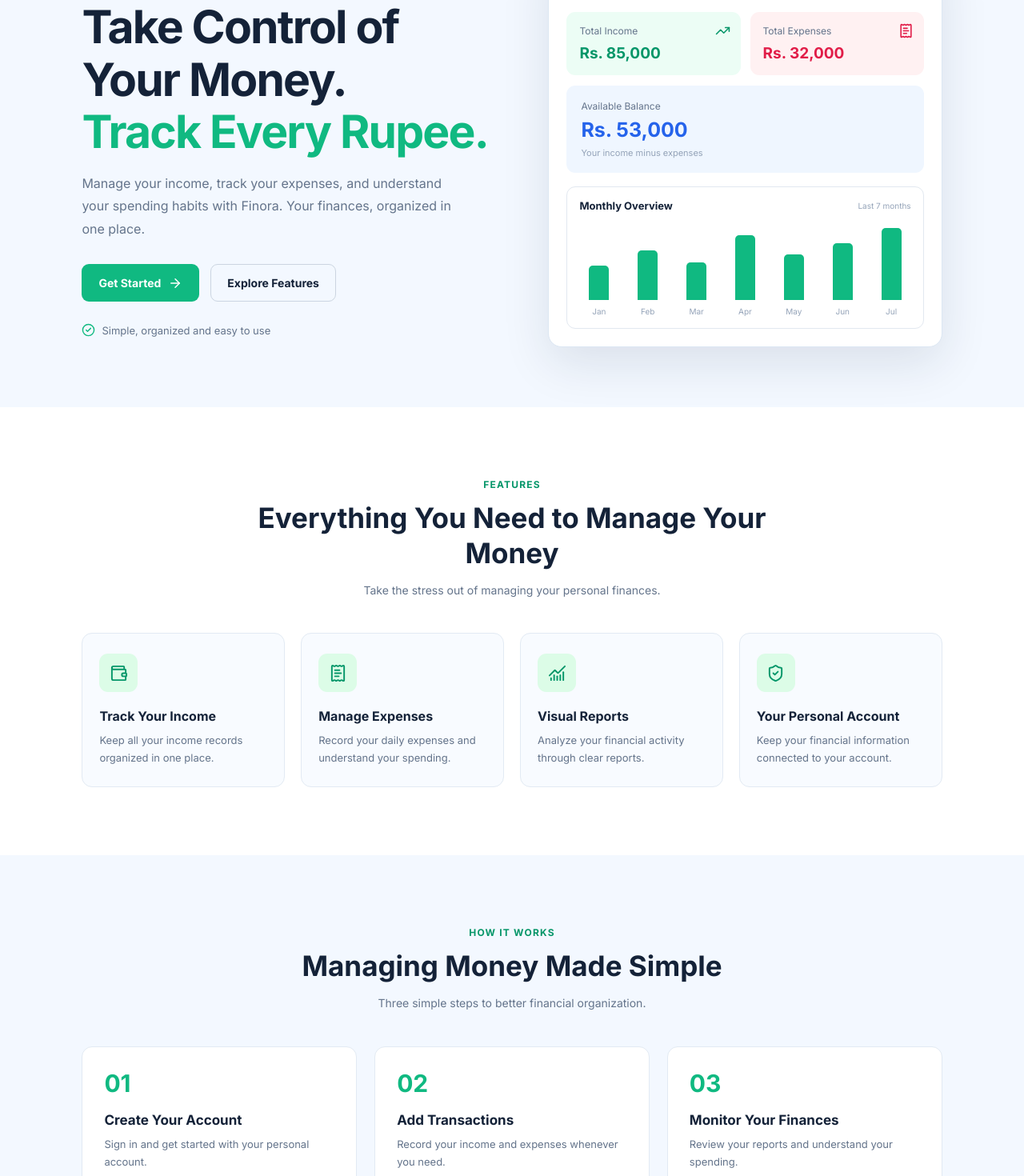
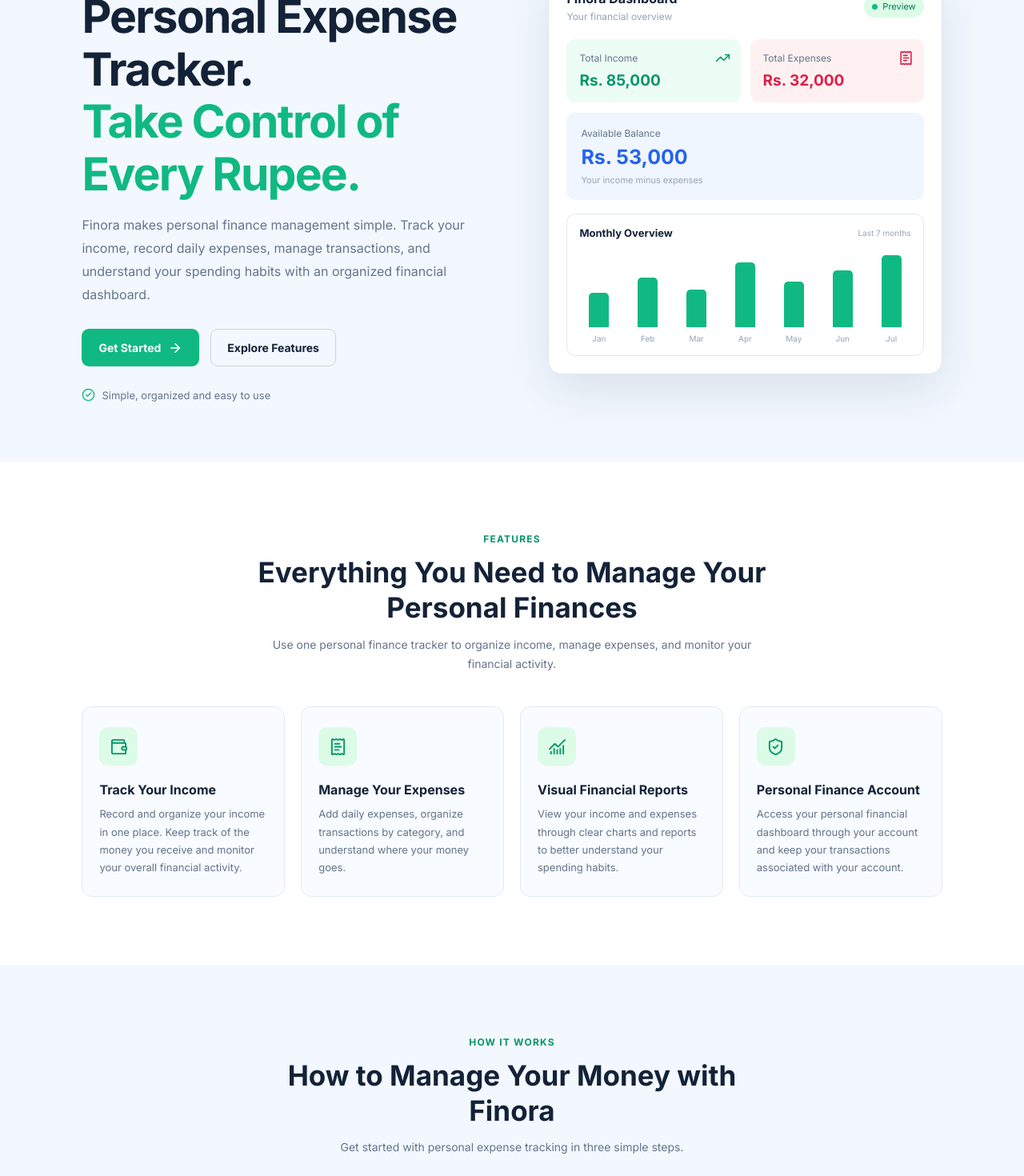
Before and after one commit to Hasnain0420/Finora, a React (Vite) app: page / in a window 1280 px wide. Shown: the part 220-1690 px from the top of the page at 80% size. Built offline with nearby package versions, Linux system fonts and the light colour scheme; no server answers.

Commit message:
Improve landing page for seo

```diff
--- a/src/pages/landing/Landing.jsx
+++ b/src/pages/landing/Landing.jsx
@@ -20,32 +20,32 @@ export default function Landing() {
       icon: <Wallet size={23} />,
       title: "Track Your Income",
       description:
-        "Keep all your income records organized in one place.",
+        "Record and organize your income in one place. Keep track of the money you receive and monitor your overall financial activity.",
     },
     {
       icon: <ReceiptText size={23} />,
-      title: "Manage Expenses",
+      title: "Manage Your Expenses",
       description:
-        "Record your daily expenses and understand your spending.",
+        "Add daily expenses, organize transactions by category, and understand where your money goes.",
     },
     {
       icon: <ChartNoAxesCombined size={23} />,
-      title: "Visual Reports",
+      title: "Visual Financial Reports",
       description:
-        "Analyze your financial activity through clear reports.",
+        "View your income and expenses through clear charts and reports to better understand your spending habits.",
     },
     {
       icon: <ShieldCheck size={23} />,
-      title: "Your Personal Account",
+      title: "Personal Finance Account",
       description:
-        "Keep your financial information connected to your account.",
+        "Access your personal financial dashboard through your account and keep your transactions associated with your account.",
     },
   ];
 
   return (
     <div className="landing_page">
       {/* Navbar */}
-      <nav className="landing_nav">
+      <nav className="landing_nav" aria-label="Main navigation">
         <Link to="/" className="landing_logo">
           <Wallet size={29} />
           <span>Finora</span>
@@ -68,6 +68,7 @@ export default function Landing() {
         </div>
       </nav>
 
+      <main>
         {/* Hero Section */}
         <section className="landing_hero">
           <div className="hero_content">
@@ -77,14 +78,15 @@ export default function Landing() {
             </span>
 
             <h1>
-            Take Control of Your Money.
-            <span> Track Every Rupee.</span>
+              Personal Expense Tracker.
+              <span> Take Control of Every Rupee.</span>
             </h1>
 
             <p>
-            Manage your income, track your expenses, and
-            understand your spending habits with Finora.
-            Your finances, organized in one place.
+              Finora makes personal finance management simple.
+              Track your income, record daily expenses, manage
+              transactions, and understand your spending habits
+              with an organized financial dashboard.
             </p>
 
             <div className="hero_actions">
@@ -168,9 +170,10 @@ export default function Landing() {
         <section className="landing_features" id="features">
           <div className="section_heading">
             <span>FEATURES</span>
-          <h2>Everything You Need to Manage Your Money</h2>
+            <h2>Everything You Need to Manage Your Personal Finances</h2>
             <p>
-            Take the stress out of managing your personal finances.
+              Use one personal finance tracker to organize income,
+              manage expenses, and monitor your financial activity.
             </p>
           </div>
 
@@ -192,42 +195,56 @@ export default function Landing() {
         <section className="landing_how" id="how-it-works">
           <div className="section_heading">
             <span>HOW IT WORKS</span>
-          <h2>Managing Money Made Simple</h2>
-          <p>Three simple steps to better financial organization.</p>
+            <h2>How to Manage Your Money with Finora</h2>
+            <p>
+              Get started with personal expense tracking in three
+              simple steps.
+            </p>
           </div>
 
           <div className="how_grid">
             <div className="how_card">
               <div className="how_number">01</div>
               <h3>Create Your Account</h3>
-            <p>Sign in and get started with your personal account.</p>
+              <p>
+                Sign in with your Google account to access your
+                personal financial dashboard.
+              </p>
             </div>
 
             <div className="how_card">
               <div className="how_number">02</div>
-            <h3>Add Transactions</h3>
-            <p>Record your income and expenses whenever you need.</p>
+              <h3>Record Income and Expenses</h3>
+              <p>
+                Add your income and daily expenses to keep your
+                financial transactions organized.
+              </p>
             </div>
 
             <div className="how_card">
               <div className="how_number">03</div>
               <h3>Monitor Your Finances</h3>
-            <p>Review your reports and understand your spending.</p>
+              <p>
+                Review your financial reports and analyze your
+                spending patterns over time.
+              </p>
             </div>
           </div>
         </section>
 
         {/* About / CTA */}
         <section className="landing_cta" id="about">
-        <h2>Ready to Take Control of Your Finances?</h2>
+          <h2>Take Control of Your Personal Finances with Finora</h2>
           <p>
-          Start organizing your money and make every rupee count.
+            Start tracking your income, managing expenses, and
+            making better sense of your money.
           </p>
 
           <Link to="/login" className="hero_primary_btn">
             Get Started with Finora <ArrowRight size={18} />
           </Link>
         </section>
+      </main>
 
       {/* Footer */}
       <footer className="landing_footer">
@@ -237,10 +254,13 @@ export default function Landing() {
         </Link>
 
         <p>
-          Take control of your finances, one transaction at a time.
+          Your personal expense tracker for organizing income
+          and managing everyday expenses.
         </p>
 
-        <span>© {new Date().getFullYear()} Finora. All rights reserved.</span>
+        <span>
+          © {new Date().getFullYear()} Finora. All rights reserved.
+        </span>
       </footer>
     </div>
   );
```
Lines whose indentation alone changed are shown as unchanged.
